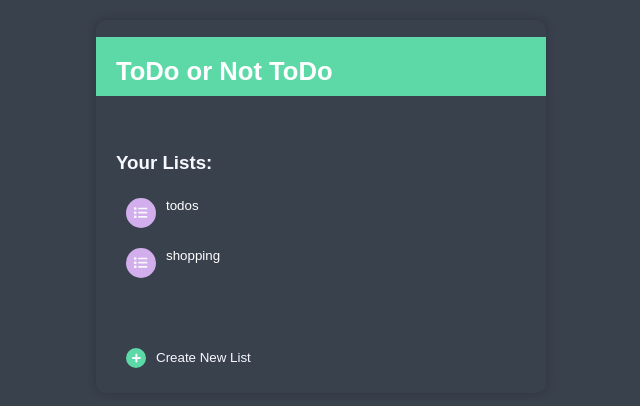
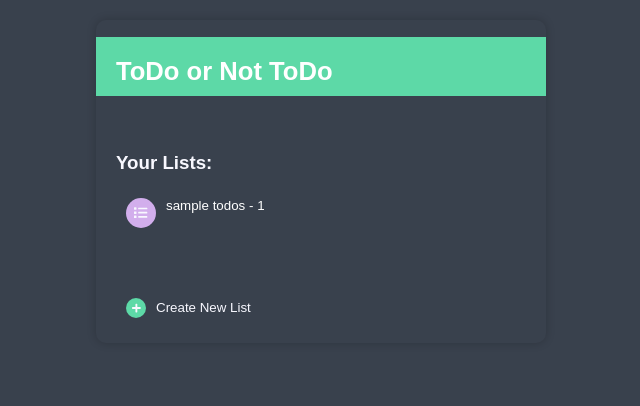
Before and after one commit to christenebennett/todos, a Gatsby site: page / in a window 1280 px wide. Shown: the whole page, without its empty margins (319-959 px from the left). Built offline with nearby package versions, Linux system fonts and the light colour scheme; Gatsby itself is replaced by a stand-in of ours.

Commit message:
Edit sample data, edit README, code clean up

```diff
--- a/data/lists.js
+++ b/data/lists.js
@@ -1,16 +1,6 @@
 export const data = [
   {
-    slug: "todos",
-    items: [
-      { text: "give dog a bath", complete: false },
-      { text: "water plants", complete: false },
-    ],
-  },
-  {
-    slug: "shopping",
-    items: [
-      { text: "party shoes", complete: false },
-      { text: "sweater vest", complete: false },
-    ],
+    slug: "sample todos",
+    items: [{ text: "water plants", complete: false }],
   },
 ]
--- a/src/components/ListForm.js
+++ b/src/components/ListForm.js
@@ -1,4 +1,4 @@
-import React, { useEffect } from "react"
+import React from "react"
 import styled from "styled-components"
 
 const ListInput = styled.input`
--- a/src/components/Modal.js
+++ b/src/components/Modal.js
@@ -1,8 +1,8 @@
 import React from "react"
 import styled from "styled-components"
-import Todos from "./Todos"
 import { FontAwesomeIcon } from "@fortawesome/react-fontawesome"
 import { faArrowLeft } from "@fortawesome/free-solid-svg-icons"
+import Todos from "./Todos"
 
 const ModalStyle = styled.div`
   color: white;
--- a/src/components/TodoForm.js
+++ b/src/components/TodoForm.js
@@ -11,7 +11,6 @@ const TodoForm = ({ addTodo }) => {
   const [value, setValue] = React.useState("")
 
   const handleSubmit = e => {
-    console.log("submit clicked for list item!")
     e.preventDefault()
     if (!value) return
     addTodo(value)
--- a/src/components/Todos.js
+++ b/src/components/Todos.js
@@ -24,8 +24,7 @@ const ListHeader = styled.div`
 `
 
 const Todos = ({ data }) => {
-  const { lists, activeList, setLists, setActiveList, updateLists } =
-    useContext(Context)
+  const { activeList, updateLists } = useContext(Context)
   const [todos, setTodos] = React.useState(activeList.items)
 
   useEffect(() => {
--- a/src/pages/index.js
+++ b/src/pages/index.js
@@ -1,14 +1,11 @@
-import React, { useEffect, useState, useContext } from "react"
-import { graphql } from "gatsby"
+import React, { useEffect, useState } from "react"
 import styled from "styled-components"
-import Todos from "../components/Todos"
-import Link from "gatsby"
-import ListForm from "../components/ListForm"
-import { Context } from "../contexts/Context"
-import { data } from "../../data/lists"
-import Modal from "../components/Modal"
 import { FontAwesomeIcon } from "@fortawesome/react-fontawesome"
 import { faPlus, faList } from "@fortawesome/free-solid-svg-icons"
+import { data } from "../../data/lists"
+import { Context } from "../contexts/Context"
+import ListForm from "../components/ListForm"
+import Modal from "../components/Modal"
 import "../styles/core.css"
 
 const Index = styled.div`
@@ -20,7 +17,6 @@ const Index = styled.div`
   box-shadow: 0px 0px 10px rgb(0 0 0 / 20%);
   color: #f8f8ff;
 `
-
 const Header = styled.div`
   background-color: #5dd9a7;
 `
@@ -31,14 +27,12 @@ const Title = styled.h1`
   padding: 20px 20px 10px;
   color: #fff;
 `
-
 const ListItems = styled.div`
   display: flex;
   flex-direction: column;
   justify-content: space-between;
   align-items: flex-start;
 `
-
 const ListItemButton = styled.button`
   transition-property: all;
   transition-duration: 0.3s;
@@ -59,11 +53,9 @@ const ListItemButton = styled.button`
     color: #000;
   }
 `
-
 const ListCon = styled.div`
   padding: 20px;
 `
-
 const NewListButton = styled.button`
   background: none;
   border: none;
@@ -74,7 +66,6 @@ const NewListButton = styled.button`
   color: #f8f8ff;
   margin-top: 50px;
 `
-
 const AddListIcon = styled.span`
   background-color: #5dd9a7;
   border-radius: 50%;
@@ -102,7 +93,6 @@ const ListIcon = styled.span`
   align-items: center;
   margin-right: 10px;
 `
-
 const IndexPage = () => {
   const [showListForm, setShowListForm] = React.useState(false)
   const [lists, setLists] = React.useState(data)
@@ -131,9 +121,9 @@ const IndexPage = () => {
     }
     // update lists state
     setActiveList(newListObj)
-    // updateStateLists(activeList)
   }
 
+  // anytime activeList changes, update lists in state
   useEffect(() => {
     updateStateLists(activeList)
   }, [activeList])
@@ -171,6 +161,9 @@ const IndexPage = () => {
             <h3>Your Lists:</h3>
             <ListItems>
               {lists.map((list, index) => {
+                const incompleteItems = list.items.filter(
+                  item => item.complete === false
+                )
                 return (
                   <ListItemButton
                     key={(list, index)}
@@ -179,7 +172,7 @@ const IndexPage = () => {
                     <ListIcon>
                       <FontAwesomeIcon icon={faList} />
                     </ListIcon>
-                    {list.slug}
+                    {list.slug} - {incompleteItems.length}
                   </ListItemButton>
                 )
               })}
```
Also changed, not shown: data/data.js (deleted, +0 -9 lines), data/lists.json (deleted, +0 -16 lines), README.md.
